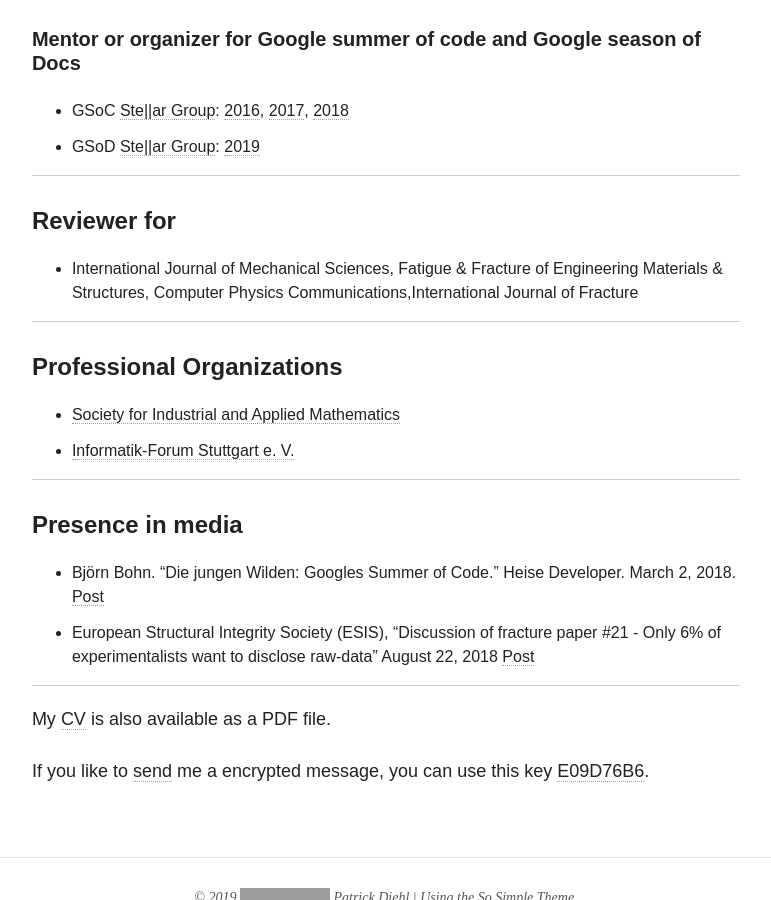
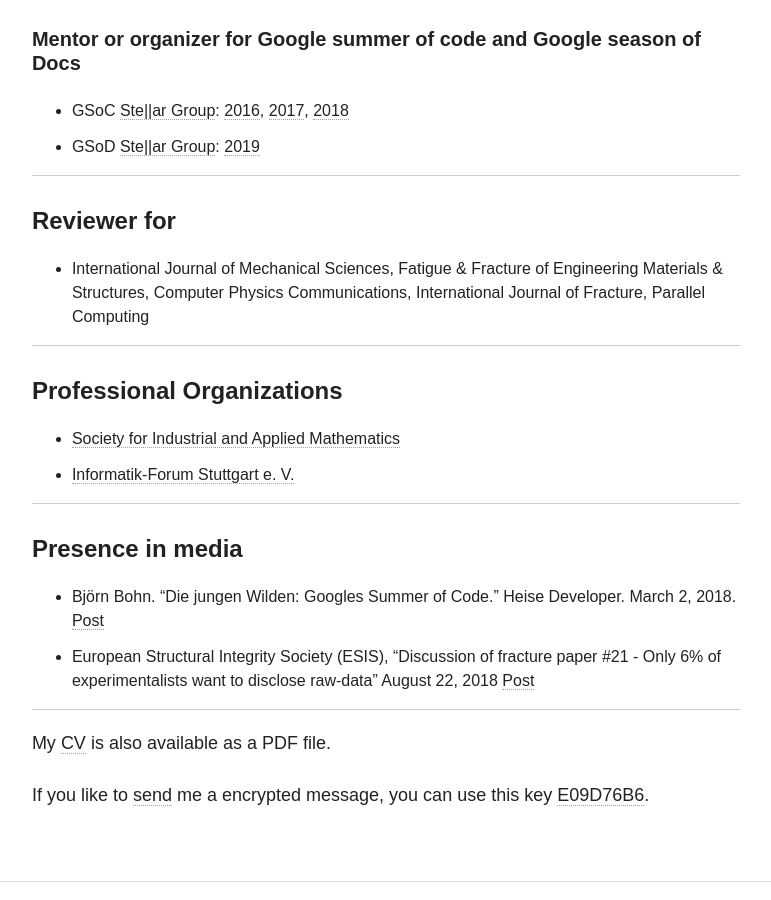
Before and after one commit to diehlpk/diehlpk.github.io, a Jekyll site: the page built from cv/index.md, in a window 1280 px wide and 900 px high, scrolled down 5905 px. Shown: the whole window, without its empty margins (254-1025 px from the left). Built offline with Jekyll 4.4.1, drawn with Linux system fonts in a browser that asks for light colours; nearby versions of some CDN libraries; some web fonts are replaced; grey boxes are pictures that could not be loaded.

Commit message:
Update cv

```diff
--- a/cv/index.md
+++ b/cv/index.md
@@ -169,7 +169,7 @@
 
 #### Reviewer for
 
-* International Journal of Mechanical Sciences, Fatigue & Fracture of Engineering Materials & Structures, Computer Physics Communications,International Journal of Fracture
+* International Journal of Mechanical Sciences, Fatigue & Fracture of Engineering Materials & Structures, Computer Physics Communications, International Journal of Fracture, Parallel Computing
 
 ---
 
```
